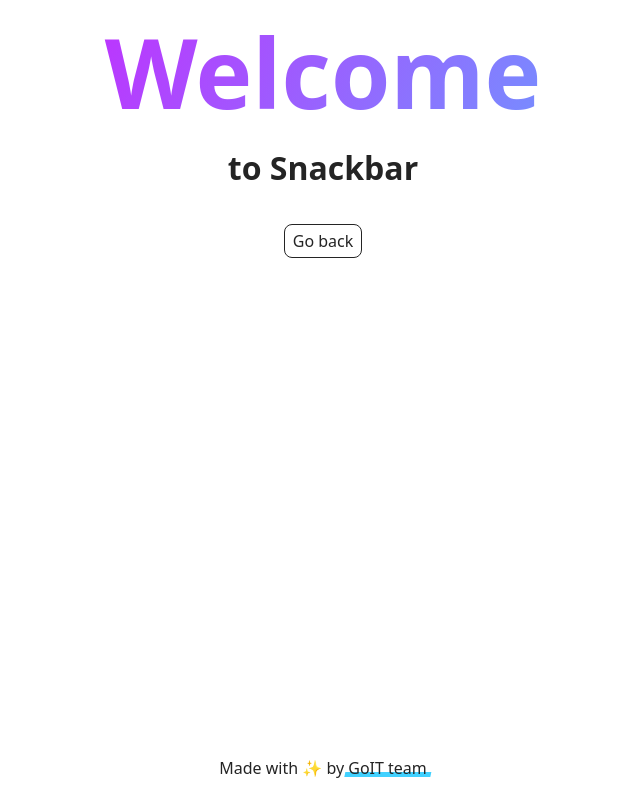
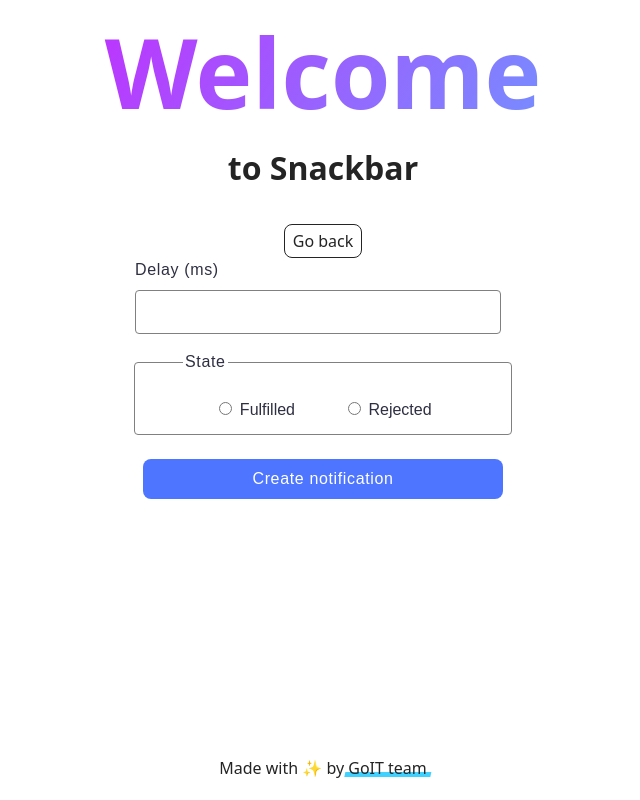
Before and after one commit to Stacy-york/goit-js-hw-10, a website built with Vite: page src/2-snackbar.html in a window 1280 px wide. Shown: the whole page, without its empty margins (317-957 px from the left). Built offline with nearby package versions, Linux system fonts and the light colour scheme.

Commit message:
added snackbar, completed task 2

```diff
--- a/src/2-snackbar.html
+++ b/src/2-snackbar.html
@@ -17,8 +17,35 @@
         </h1>
         <load src="./partials/back-link.html" />
       </div>
+
+<form class="form">
+  <div class="delay-wrapper">
+    <label class="delay-label" for="delay">
+      Delay (ms)
+      <input class="delay-input" type="number" id="delay" name="delay" required />
+    </label>
+  </div>
+
+  <fieldset class="state-fieldset">
+    <legend class="state-label">State</legend>
+    <label class="state-label-name">
+      <input type="radio" name="state" value="fulfilled" required />
+      Fulfilled
+    </label>
+    <label class="state-label-name">
+      <input type="radio" name="state" value="rejected" required />
+      Rejected
+    </label>
+  </fieldset>
+
+  <button class="submit-btn" type="submit">Create notification</button>
+</form>
+
+
     </main>
 
     <load src="./partials/footer.html" />
+
+    <script type="module" src="./js/2-snackbar.js"></script>
   </body>
 </html>
--- a/src/css/styles.css
+++ b/src/css/styles.css
@@ -113,3 +113,110 @@ font-family: "Montserrat", sans-serif;
   line-height: 1.5;
   color: #2e2f42;
 }
+/* 2-snackbar */
+
+.form{
+  display: flex;
+  flex-direction: column;
+    justify-content: center;
+    align-items: center;
+}
+
+.delay-wrapper{
+  display: inline-block;
+    vertical-align: middle;
+    margin-right: 10px;
+}
+
+.delay-label{
+  display: flex;
+  flex-direction: column;
+  font-family: "Montserrat", sans-serif;
+    font-weight: 400;
+    font-size: 16px;
+    line-height: 1.5;
+    letter-spacing: 0.04em;
+    color: #2e2f42;
+    margin-left: 0;
+    text-align: left;
+}
+
+.delay-input{
+  border: 1px solid #808080;
+    border-radius: 4px;
+    width: 360px;
+    height: 40px;
+    margin-bottom: 16px;
+    margin-top: 8px;
+    font-family: "Montserrat", sans-serif;
+      font-weight: 400;
+      font-size: 16px;
+      line-height: 1.5;
+      letter-spacing: 0.04em;
+      color: #2e2f42;
+}
+
+.delay-input:hover{
+  border: 1px solid #000;
+}
+
+.delay-input:active {
+  border: 1px solid #4e75ff;
+}
+
+.state-fieldset{
+  display: flex;
+  border-radius: 4px;
+    border: 1px solid #808080;
+    width: 280px;
+    max-height: 78px;
+    text-align: left;
+    justify-content: center;
+    margin-bottom: 24px;
+    gap: 48px;
+    padding-top: 24px;
+    padding-bottom: 12px;
+    padding-left: 48px;
+    padding-right: 48px;
+}
+
+.state-fieldset:hover {
+  border: 1px solid #000;
+}
+
+.state-label{
+  font-family: "Montserrat", sans-serif;
+    font-weight: 400;
+    font-size: 16px;
+    line-height: 1.5;
+    letter-spacing: 0.04em;
+    color: #2e2f42;
+}
+
+.state-label-name{
+  font-family: "Montserrat", sans-serif;
+    font-weight: 400;
+    font-size: 16px;
+    line-height: 1.5;
+    color: #2e2f42;
+}
+
+.submit-btn{
+  border-radius: 8px;
+    padding: 8px 16px;
+    width: 360px;
+    height: 40px;
+    border: none;
+    cursor: pointer;
+    background-color: #4e75ff;
+    font-family: "Montserrat", sans-serif;
+      font-weight: 500;
+      font-size: 16px;
+      line-height: 1.5;
+      letter-spacing: 0.04em;
+      color: #fff;
+}
+
+.submit-btn:hover{
+  background-color: #6c8cff;
+}
--- a/src/js/2-snackbar.js
+++ b/src/js/2-snackbar.js
@@ -0,0 +1,40 @@
+import iziToast from "izitoast";
+import "izitoast/dist/css/iziToast.min.css";
+
+const form = document.querySelector('.form');
+
+form.addEventListener('submit', (event) => {
+    event.preventDefault();
+
+  const delayInput = document.querySelector('input[name="delay"]');
+  const delay = delayInput.value;
+  const state = document.querySelector('input[name="state"]:checked').value;
+
+  delayInput.value = '';
+
+    const promise = new Promise((resolve, reject) => {
+        setTimeout(() => {
+            if (state === 'fulfilled') {
+                resolve(delay);
+            } else {
+                reject(delay);
+            }
+        }, delay);
+    });
+
+    promise
+        .then((delay) => {
+            iziToast.success({
+                title: 'Success',
+                message: `✅ Fulfilled promise in ${delay}ms`,
+                position: 'topRight'
+            });
+        })
+        .catch((delay) => {
+            iziToast.error({
+                title: 'Error',
+                message: `❌ Rejected promise in ${delay}ms`,
+                position: 'topRight'
+            });
+        });
+});
```
